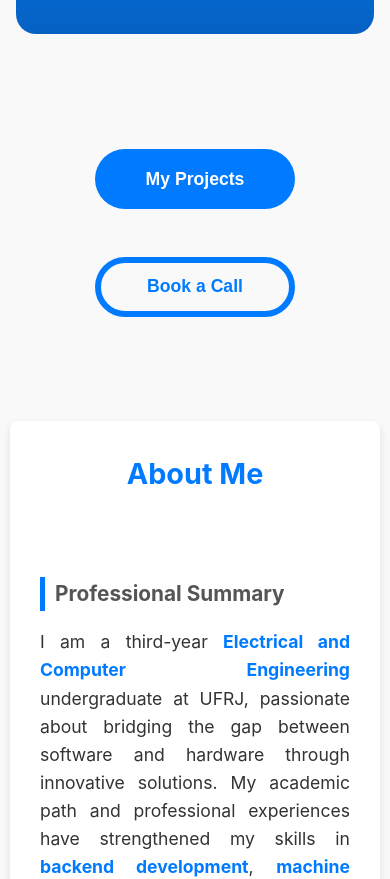
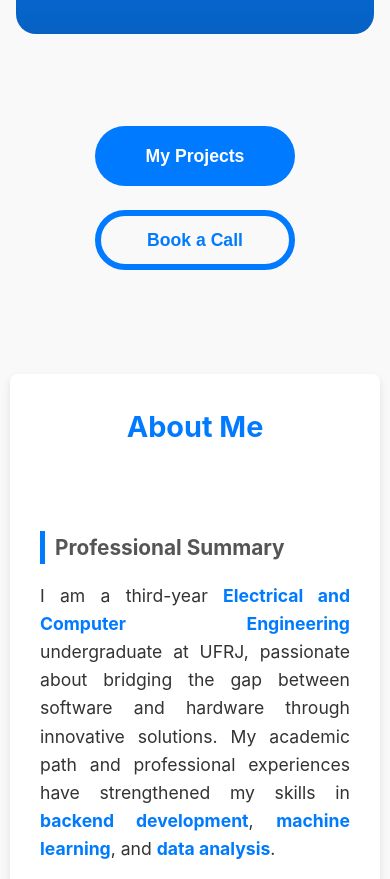
Before and after one commit to Cerne17/portfolio-fullstack, a React (Create React App) app in the folder frontend/: page / in a window 390 px wide. Shown: the part 1140-2019 px from the top of the page. Built offline with nearby package versions, Linux system fonts and the light colour scheme; no server answers.

Commit message:
feat: cta blue button mobile responsive

```diff
--- a/frontend/src/components/CtaBlueButton/CtaBlueButton.module.css
+++ b/frontend/src/components/CtaBlueButton/CtaBlueButton.module.css
@@ -16,3 +16,9 @@
 .CtaBlueButton:hover {
   background-color: #0056b3;
 }
+
+@media (max-width: 768px) {
+  .CtaBlueButton {
+    margin: 0.75rem 10px;
+  }
+}
```
